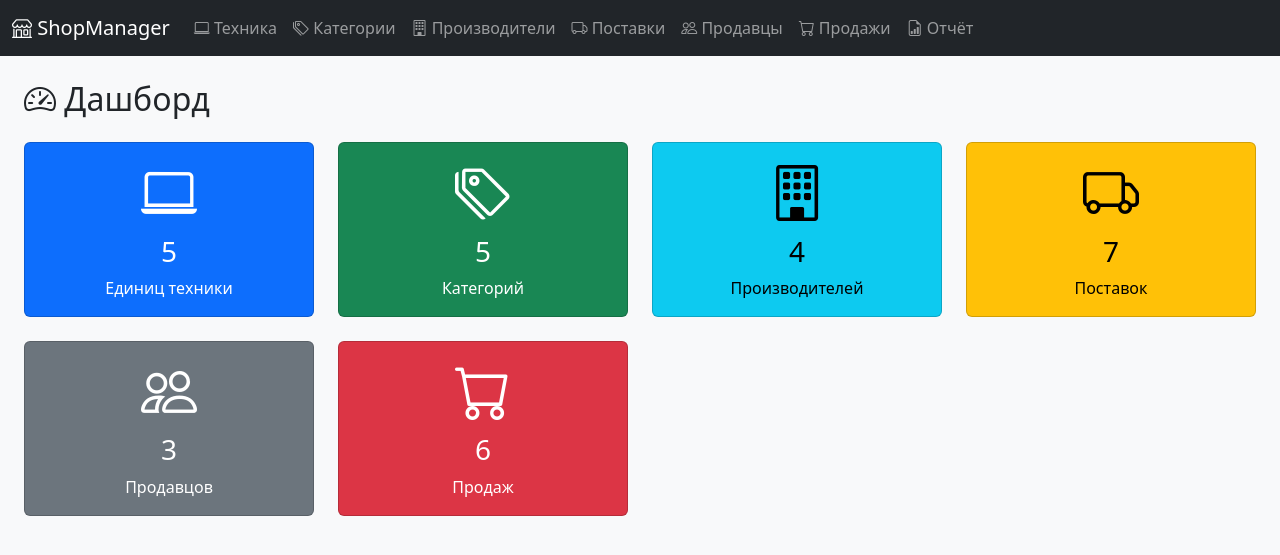
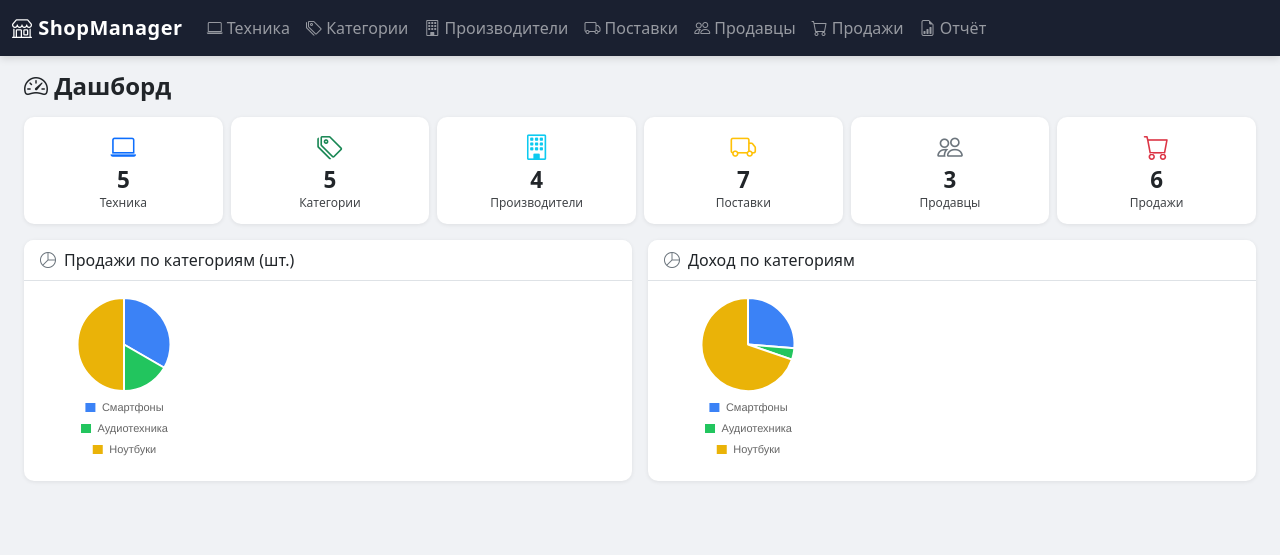
Before and after one commit to maksim-gorn/CourseWorkDB, a Flask app: page / in a window 1280 px wide. Shown: the top 555 px of the page. Run offline with Flask 3, Linux system fonts and the light colour scheme.

Commit message:
added diagrams on main page using chart.js, color theme is now closer to most CRMs color theme

```diff
--- a/app/routes.py
+++ b/app/routes.py
@@ -6,6 +6,7 @@ from app.models import (
     Supply, Seller, Sale
 )
 from datetime import datetime
+from sqlalchemy import func
 from reportlab.lib.pagesizes import A4
 from reportlab.lib import colors
 from reportlab.lib.styles import getSampleStyleSheet, ParagraphStyle
@@ -28,7 +29,32 @@ def index():
         'sales': Sale.query.count(),
         'options': ExtraOption.query.count(),
     }
-    return render_template('index.html', stats=stats)
+
+    # Chart 1: Продажи по категориям (штук)
+    sales_by_category = (
+        db.session.query(Category.name, func.count(Sale.id_sale))
+        .select_from(Sale)
+        .join(Appliance, Sale.id_model == Appliance.id_model)
+        .join(Category, Appliance.category_id == Category.id_category)
+        .group_by(Category.id_category)
+        .all()
+    )
+
+    # Chart 2: Доход по категориям (сумма продаж)
+    revenue_by_category = (
+        db.session.query(Category.name, func.sum(Sale.sale_price))
+        .select_from(Sale)
+        .join(Appliance, Sale.id_model == Appliance.id_model)
+        .join(Category, Appliance.category_id == Category.id_category)
+        .group_by(Category.id_category)
+        .all()
+    )
+
+    return render_template('index.html', stats=stats,
+                           sales_chart_labels=[r[0] for r in sales_by_category],
+                           sales_chart_data=[r[1] for r in sales_by_category],
+                           revenue_chart_labels=[r[0] for r in revenue_by_category],
+                           revenue_chart_data=[r[1] for r in revenue_by_category])
 
 
 # ══════════════════════════════════════════════
--- a/app/templates/base.html
+++ b/app/templates/base.html
@@ -6,9 +6,28 @@
     <title>{% block title %}Панель управления магазином{% endblock %}</title>
     <link href="https://cdn.jsdelivr.net/npm/bootstrap@5.3.3/dist/css/bootstrap.min.css" rel="stylesheet">
     <link rel="stylesheet" href="https://cdn.jsdelivr.net/npm/bootstrap-icons@1.11.3/font/bootstrap-icons.min.css">
+    <style>
+        body { background: #f0f2f5; }
+        .navbar { background: #1a2030 !important; box-shadow: 0 2px 8px rgba(0,0,0,.15); }
+        .navbar-brand { font-weight: 600; letter-spacing: .5px; }
+        .card { border: none; border-radius: 10px; box-shadow: 0 1px 4px rgba(0,0,0,.08); }
+        .card-header { border-radius: 10px 10px 0 0 !important; font-weight: 500; }
+        .stat-card { transition: transform .15s; cursor: pointer; }
+        .stat-card:hover { transform: translateY(-2px); box-shadow: 0 4px 12px rgba(0,0,0,.12); }
+        .stat-card .card-body { padding: .75rem 1rem; }
+        .stat-card .bi { font-size: 1.6rem; }
+        .stat-card h3 { font-size: 1.4rem; margin: 0; font-weight: 600; }
+        .stat-card p { font-size: .75rem; margin: 0; opacity: .85; }
+        .table { margin-bottom: 0; }
+        .table th { font-weight: 500; font-size: .85rem; }
+        .table td { font-size: .88rem; vertical-align: middle; }
+        .btn-sm { font-size: .8rem; }
+        .chart-container { position: relative; height: 200px; }
+        .chart-container canvas { max-height: 200px; }
+    </style>
 </head>
-<body class="bg-light">
-    <nav class="navbar navbar-expand-lg navbar-dark bg-dark mb-4">
+<body>
+    <nav class="navbar navbar-expand-lg navbar-dark mb-3">
         <div class="container-fluid">
             <a class="navbar-brand" href="{{ url_for('main.index') }}">
                 <i class="bi bi-shop"></i> ShopManager
@@ -32,9 +51,9 @@
 
     <div class="container-fluid px-4">
         {% for cat, msg in get_flashed_messages(with_categories=true) %}
-        <div class="alert alert-{{ cat }} alert-dismissible fade show" role="alert">
+        <div class="alert alert-{{ cat }} alert-dismissible fade show py-2" role="alert">
             {{ msg }}
-            <button type="button" class="btn-close" data-bs-dismiss="alert"></button>
+            <button type="button" class="btn-close py-2" data-bs-dismiss="alert"></button>
         </div>
         {% endfor %}
 
@@ -42,5 +61,7 @@
     </div>
 
     <script src="https://cdn.jsdelivr.net/npm/bootstrap@5.3.3/dist/js/bootstrap.bundle.min.js"></script>
+    <script src="https://cdn.jsdelivr.net/npm/chart.js@4.4.7/dist/chart.umd.min.js"></script>
+    {% block scripts %}{% endblock %}
 </body>
 </html>
--- a/app/templates/index.html
+++ b/app/templates/index.html
@@ -1,66 +1,111 @@
 {% extends 'base.html' %}
 {% block title %}Главная — Панель управления магазином{% endblock %}
 {% block content %}
-<h2 class="mb-4"><i class="bi bi-speedometer2"></i> Дашборд</h2>
-<div class="row g-4">
-    <div class="col-md-4 col-lg-3">
-        <div class="card text-bg-primary h-100">
+<h2 class="mb-3 fs-4 fw-semibold"><i class="bi bi-speedometer2"></i> Дашборд</h2>
+
+<div class="row g-2 mb-3">
+    <div class="col-4 col-md-2">
+        <div class="card stat-card h-100" onclick="location.href='{{ url_for('main.appliance_list') }}'">
             <div class="card-body text-center">
-                <i class="bi bi-laptop display-4"></i>
-                <h3 class="mt-2">{{ stats.appliances }}</h3>
-                <p class="mb-0">Единиц техники</p>
-                <a href="{{ url_for('main.appliance_list') }}" class="stretched-link text-white"></a>
+                <i class="bi bi-laptop text-primary"></i>
+                <h3>{{ stats.appliances }}</h3>
+                <p>Техника</p>
             </div>
         </div>
     </div>
-    <div class="col-md-4 col-lg-3">
-        <div class="card text-bg-success h-100">
+    <div class="col-4 col-md-2">
+        <div class="card stat-card h-100" onclick="location.href='{{ url_for('main.category_list') }}'">
             <div class="card-body text-center">
-                <i class="bi bi-tags display-4"></i>
-                <h3 class="mt-2">{{ stats.categories }}</h3>
-                <p class="mb-0">Категорий</p>
-                <a href="{{ url_for('main.category_list') }}" class="stretched-link text-white"></a>
+                <i class="bi bi-tags text-success"></i>
+                <h3>{{ stats.categories }}</h3>
+                <p>Категории</p>
             </div>
         </div>
     </div>
-    <div class="col-md-4 col-lg-3">
-        <div class="card text-bg-info h-100">
+    <div class="col-4 col-md-2">
+        <div class="card stat-card h-100" onclick="location.href='{{ url_for('main.manufacturer_list') }}'">
             <div class="card-body text-center">
-                <i class="bi bi-building display-4"></i>
-                <h3 class="mt-2">{{ stats.manufacturers }}</h3>
-                <p class="mb-0">Производителей</p>
-                <a href="{{ url_for('main.manufacturer_list') }}" class="stretched-link text-white"></a>
+                <i class="bi bi-building text-info"></i>
+                <h3>{{ stats.manufacturers }}</h3>
+                <p>Производители</p>
             </div>
         </div>
     </div>
-    <div class="col-md-4 col-lg-3">
-        <div class="card text-bg-warning h-100">
+    <div class="col-4 col-md-2">
+        <div class="card stat-card h-100" onclick="location.href='{{ url_for('main.supply_list') }}'">
             <div class="card-body text-center">
-                <i class="bi bi-truck display-4"></i>
-                <h3 class="mt-2">{{ stats.supplies }}</h3>
-                <p class="mb-0">Поставок</p>
-                <a href="{{ url_for('main.supply_list') }}" class="stretched-link text-white"></a>
+                <i class="bi bi-truck text-warning"></i>
+                <h3>{{ stats.supplies }}</h3>
+                <p>Поставки</p>
             </div>
         </div>
     </div>
-    <div class="col-md-4 col-lg-3">
-        <div class="card text-bg-secondary h-100">
+    <div class="col-4 col-md-2">
+        <div class="card stat-card h-100" onclick="location.href='{{ url_for('main.seller_list') }}'">
             <div class="card-body text-center">
-                <i class="bi bi-people display-4"></i>
-                <h3 class="mt-2">{{ stats.sellers }}</h3>
-                <p class="mb-0">Продавцов</p>
-                <a href="{{ url_for('main.seller_list') }}" class="stretched-link text-white"></a>
+                <i class="bi bi-people text-secondary"></i>
+                <h3>{{ stats.sellers }}</h3>
+                <p>Продавцы</p>
             </div>
         </div>
     </div>
-    <div class="col-md-4 col-lg-3">
-        <div class="card text-bg-danger h-100">
+    <div class="col-4 col-md-2">
+        <div class="card stat-card h-100" onclick="location.href='{{ url_for('main.sale_list') }}'">
             <div class="card-body text-center">
-                <i class="bi bi-cart display-4"></i>
-                <h3 class="mt-2">{{ stats.sales }}</h3>
-                <p class="mb-0">Продаж</p>
-                <a href="{{ url_for('main.sale_list') }}" class="stretched-link text-white"></a>
+                <i class="bi bi-cart text-danger"></i>
+                <h3>{{ stats.sales }}</h3>
+                <p>Продажи</p>
             </div>
         </div>
     </div>
+</div>
+
+<div class="row g-3">
+    <div class="col-md-6">
+        <div class="card">
+            <div class="card-header bg-white border-bottom d-flex align-items-center gap-2 py-2">
+                <i class="bi bi-pie-chart text-secondary"></i>
+                <span class="fs-6">Продажи по категориям (шт.)</span>
+            </div>
+            <div class="card-body p-3 chart-container">
+                <canvas id="chartSales"></canvas>
+            </div>
+        </div>
+    </div>
+    <div class="col-md-6">
+        <div class="card">
+            <div class="card-header bg-white border-bottom d-flex align-items-center gap-2 py-2">
+                <i class="bi bi-pie-chart text-secondary"></i>
+                <span class="fs-6">Доход по категориям</span>
+            </div>
+            <div class="card-body p-3 chart-container">
+                <canvas id="chartRevenue"></canvas>
+            </div>
+        </div>
+    </div>
+</div>
+
 {% endblock %}
+{% block scripts %}
+<script>
+const palette = ['#3b82f6','#22c55e','#eab308','#ef4444','#06b6d4','#8b5cf6','#f97316','#14b8a6'];
+
+const salesLabels = {{ sales_chart_labels|tojson }};
+const salesData   = {{ sales_chart_data|tojson }};
+
+new Chart(document.getElementById('chartSales'), {
+    type: 'pie',
+    data: { labels: salesLabels, datasets: [{ data: salesData, backgroundColor: palette, borderColor: '#fff', borderWidth: 2 }] },
+    options: { responsive: true, maintainAspectRatio: true, plugins: { legend: { position: 'bottom', labels: { boxWidth: 12, padding: 10, font: { size: 11 } } } } }
+});
+
+const revLabels = {{ revenue_chart_labels|tojson }};
+const revData   = {{ revenue_chart_data|tojson }};
+
+new Chart(document.getElementById('chartRevenue'), {
+    type: 'pie',
+    data: { labels: revLabels, datasets: [{ data: revData, backgroundColor: palette, borderColor: '#fff', borderWidth: 2 }] },
+    options: { responsive: true, maintainAspectRatio: true, plugins: { legend: { position: 'bottom', labels: { boxWidth: 12, padding: 10, font: { size: 11 } } }, tooltip: { callbacks: { label: ctx => ctx.raw.toLocaleString('ru-RU') + ' ₽' } } } }
+});
+</script>
+{% endblock %}
```
